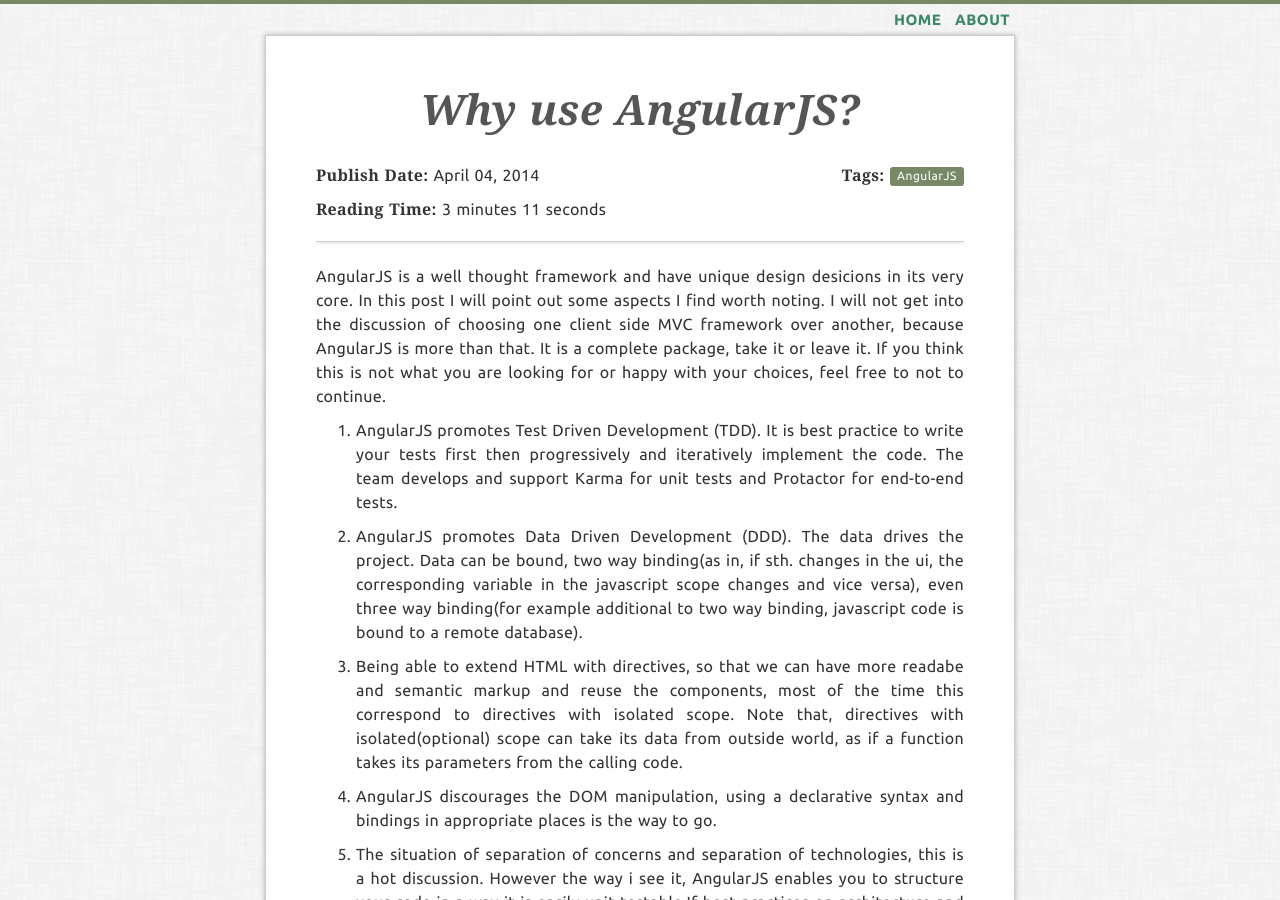
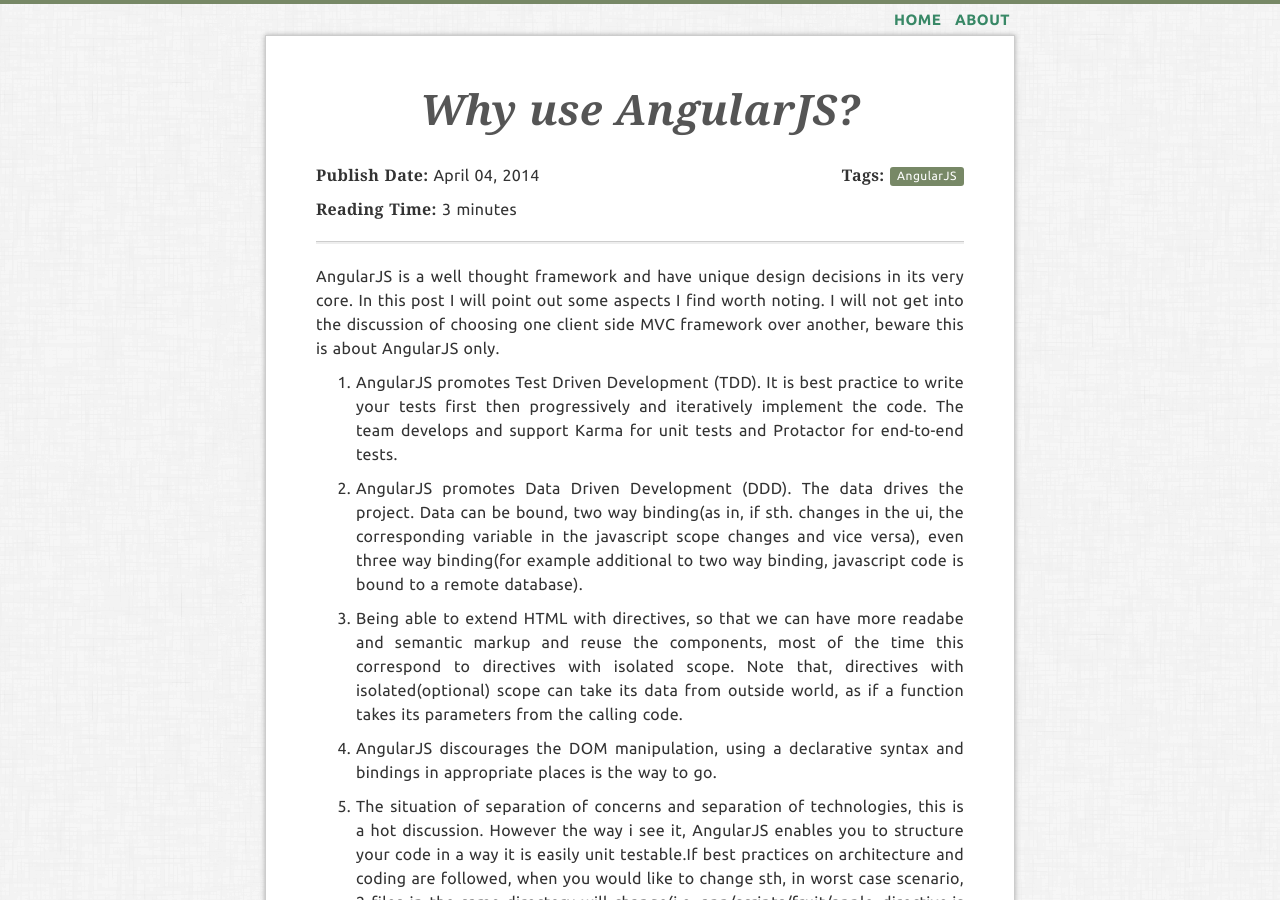
Before and after one commit to narzac/narzac.github.io, a Jekyll site: the page built from _posts/programming/2014-04-04-why-use-angular-js.md, in a window 1280 px wide and 900 px high. Built offline with Jekyll 4.4.1, drawn with Linux system fonts in a browser that asks for light colours; nearby versions of some CDN libraries; comment, search, counter and statistics services are not loaded.

Commit message:
fix some typos in angularjs post

```diff
--- a/_posts/programming/2014-04-04-why-use-angular-js.md
+++ b/_posts/programming/2014-04-04-why-use-angular-js.md
@@ -9,7 +9,7 @@
 current: ps-nav-post
 ---
 
-AngularJS is a well thought framework and have unique design desicions in its very core. In this post I will point out some aspects I find  worth noting. I will not get into the discussion of choosing one client side MVC framework over another, because AngularJS is more than that. It is a complete package, take it or leave it. If you think this is not what you are looking for or happy with your choices, feel free to not to continue.
+AngularJS is a well thought framework and have unique design decisions in its very core. In this post I will point out some aspects I find  worth noting. I will not get into the discussion of choosing one client side MVC framework over another,  beware this is about AngularJS only.
 
 1. AngularJS promotes Test Driven Development (TDD). It is best practice to write your tests first then progressively and iteratively implement the code. The team develops and support Karma for unit tests and Protactor for end-to-end tests.
 
@@ -36,7 +36,7 @@
 11. Good documentation, growing community. Google support so it is guaranteed there will be no money issue :)
 
 12. In addition to core, there are other optional additions if desired, such as animation, resource(for consuming RESTful APIs), sanitize,
-	 mock(for testing), route, touch( touch enabled devices), cookies.
+     mock(for testing), route, touch( touch enabled devices), cookies.
 
 13. Since almost all browsers support gzip, even IE 5.5+, it is unbelievable right :) Anyway, just to give you an idea the compressed with level 4, AngularJS is 40 KB, jQuery is 36 KB.
 
```
